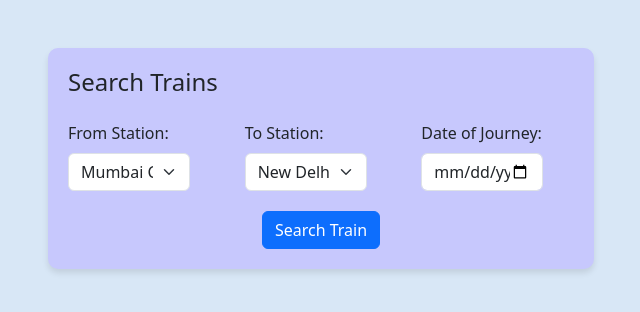
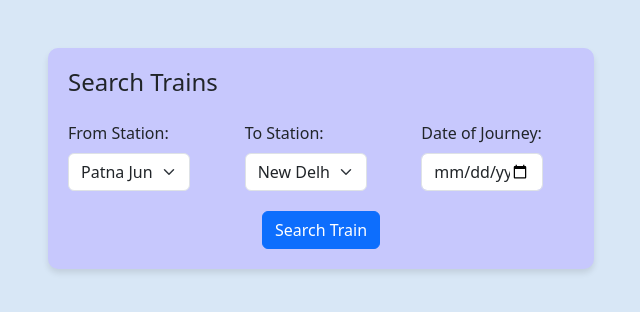
Before and after one commit to arpantiwari16/train, a plain HTML site: page index.html in a window 1280 px wide. Shown: the full height of the page, 319-959 px from the left. Drawn offline with nearby package versions, Linux system fonts and the light colour scheme.

Commit message:
Update index.html

```diff
--- a/index.html
+++ b/index.html
@@ -79,7 +79,7 @@
                   <option value="BBS">Bhubaneswar</option>
                   <option value="YPR">Yesvantpur Junction</option>
                   <option value="SC">Secunderabad Junction</option>
-                  <option selected value="CSTM">Mumbai CST</option>
+                  <option  value="CSTM">Mumbai CST</option>
                   <option value="SBC">Bengaluru City</option>
                   <option value="MAS">Chennai Central</option>
                   <option value="GWL">Gwalior Junction</option>
```
